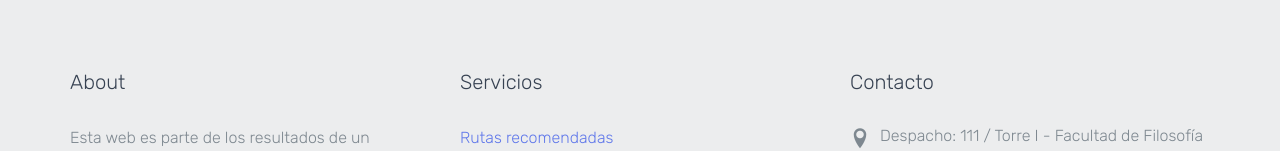
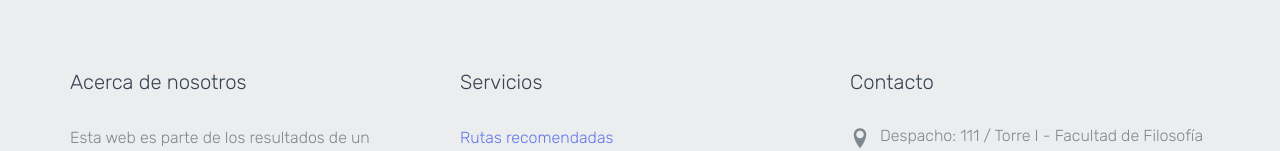
Before and after one commit to pabloarca/recomendadorRutas, a plain HTML site: page index.html in a window 1280 px wide. Shown: the part 1824-1975 px from the top of the page. Drawn offline with Linux system fonts and the light colour scheme; files whose address does not match are found by name.

Commit message:
Update index.html

```diff
--- a/index.html
+++ b/index.html
@@ -142,7 +142,7 @@
       <div class="row">
         <div class="col-md-4">
           <div class="probootstrap-footer-widget">
-            <h3>About</h3>
+            <h3>Acerca de nosotros</h3>
             <p>Esta web es parte de los resultados de un proyecto desarrollado por investigadores de los departamentos de Geografía
 		  y Lenguaje y Ciencias de la Computación de la Universidad de Málaga.</p>
             <p><a href="saberMas.html" class="link-with-icon">Saber más <i class=" icon-chevron-right"></i></a></p>
```
